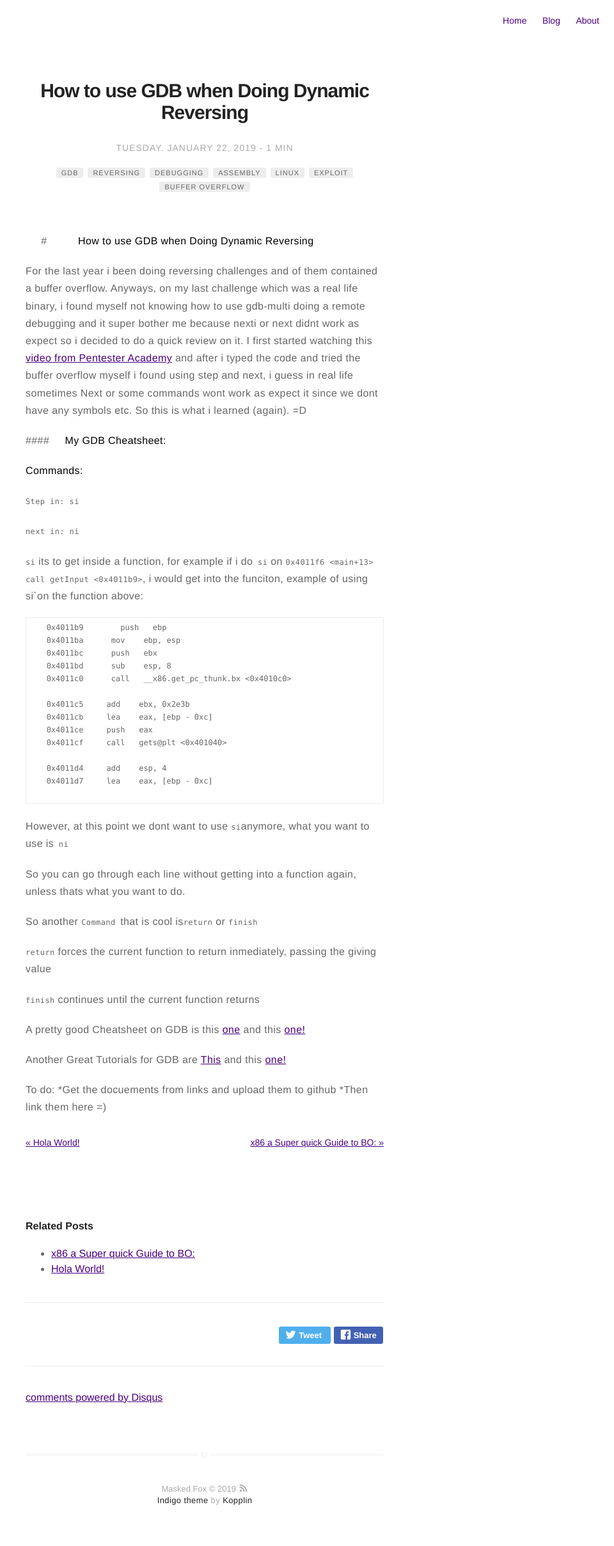
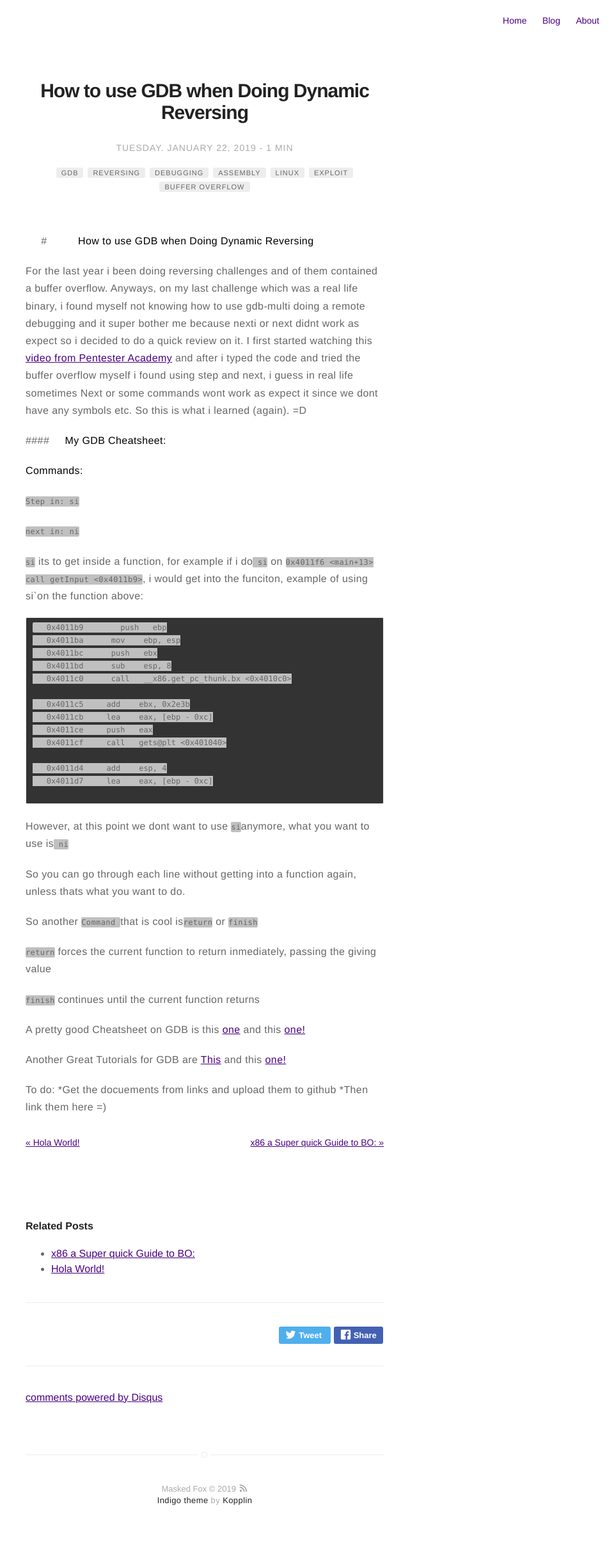
Before and after one commit to MaskedFox/maskedfox.github.io, a Jekyll site: the page built from _posts/2019-01-22-My-GDB-Cheat.md, in a window 1280 px wide. Shown: the whole page at 64% size, without its empty margins (320-1280 px from the left). Built offline with Jekyll 4.4.1, drawn with Linux system fonts in a browser that asks for light colours; comment, search, counter and statistics services are not loaded.

Commit message:
Update general.sass

```diff
--- a/_sass/base/general.sass
+++ b/_sass/base/general.sass
@@ -97,7 +97,7 @@ tt
 	font-family: $fontMonospace
 	font-size: 12px
 	line-height: 20px
-	background: #blue
+	background: #C0C0C0
 	border-radius: 2px
 	border-radius: 2px
 
@@ -110,7 +110,7 @@ pre
 	font-size: 1.2rem
 	line-height: 2rem
 	overflow: auto
-	background: #gray
+	background: #333
 	border: 1px solid $epsilon
 	border-radius: 2px
 
```
